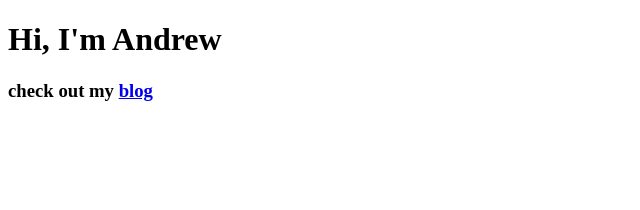
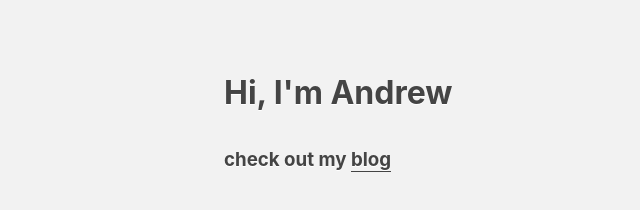
Before and after one commit to andrewtchan/andrewtchan.github.io, an Eleventy site: page index.html in a window 1280 px wide. Shown: the whole page, without its empty margins (0-640 px from the left). Built offline with nearby package versions, Linux system fonts and the light colour scheme; Eleventy itself is replaced by a stand-in of ours; files that its build step writes are made by us from their sources.

Commit message:
init base styling

```diff
--- a/_includes/base.html
+++ b/_includes/base.html
@@ -20,6 +20,8 @@
     <meta name="apple-mobile-web-app-title" content="andrewtchan.com" />
     <link rel="manifest" href="/assets/icons/site.webmanifest" />
 
+    <link rel="stylesheet" href="/assets/css/base.css">
+
     <title>andrewtchan.com</title>
   </head>
   <body>
--- /dev/null
+++ b/assets/css/base.css
@@ -0,0 +1,22 @@
+body {
+  margin: 5% auto;
+  background: #f2f2f2;
+  color: #444444;
+  font-family: -apple-system, BlinkMacSystemFont, "Segoe UI", Roboto, Helvetica,
+    Arial, sans-serif;
+  font-size: 16px;
+  line-height: 1.8;
+  text-shadow: 0 1px 0 #ffffff;
+  max-width: 65%;
+}
+code {
+  background: white;
+}
+a {
+  border-bottom: 1px solid #444444;
+  color: #444444;
+  text-decoration: none;
+}
+a:hover {
+  border-bottom: 0;
+}
```
Also changed, not shown: .eleventy.js.
